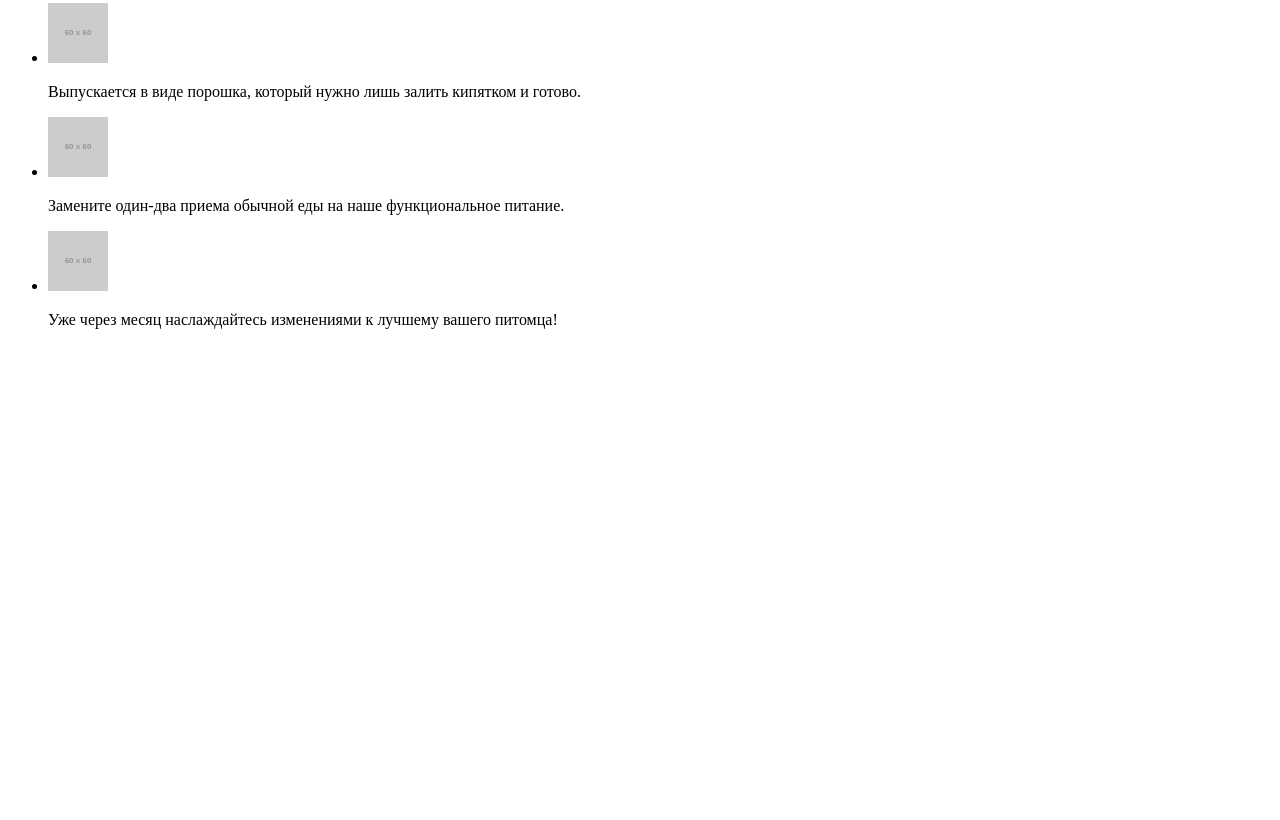
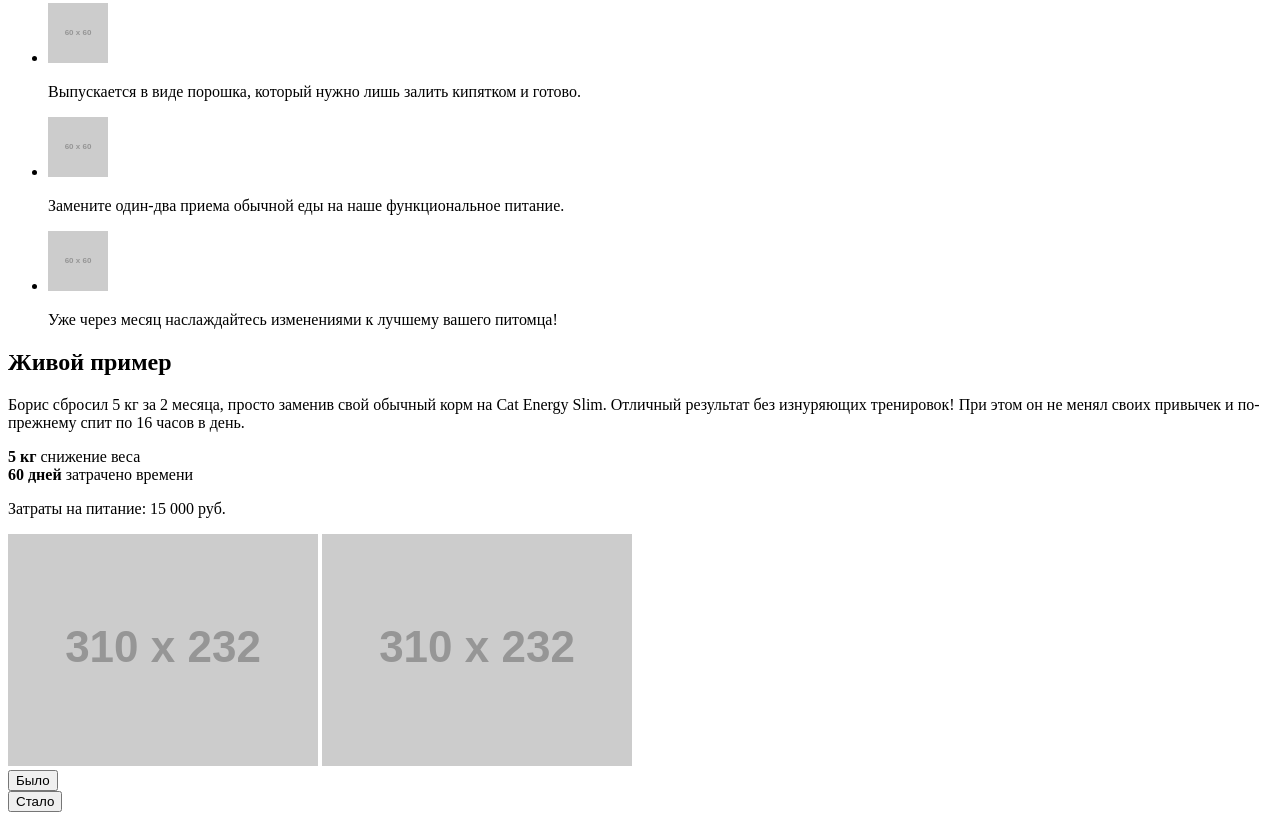
Before and after one commit to ValeriiMakhniuk/664763-cat-energy-19, a website: page source/index.html in a window 1280 px wide. Shown: the part 1054-1874 px from the top of the page. Before the commit the page ends 1399 px from the top, so only its background shows below. Drawn offline with Linux system fonts and the light colour scheme.

Commit message:
before-after section layout

```diff
--- a/source/index.html
+++ b/source/index.html
@@ -124,5 +124,45 @@
       </li>
     </ul>
   </section>
+  <section class="before-after">
+    <div class="before-after__inner">
+      <h2 class="before-after__title">Живой пример</h2>
+      <p class="before-after__text">
+        Борис сбросил 5 кг за 2 месяца, просто заменив свой обычный корм на Cat Energy Slim.
+        Отличный результат без изнуряющих тренировок!
+        При этом он не менял своих привычек и по-прежнему спит по 16 часов в день.
+      </p>
+      <div class="before-after__summary">
+        <div class="before-after__result-block">
+          <strong class="before-after__result">5 кг</strong>
+          <span class="before-after__result-label">снижение веса</span>
+        </div>
+        <div class="before-after__result-block">
+          <strong class="before-after__result">60 дней</strong>
+          <span class="before-after__result-label">затрачено времени</span>
+        </div>
+        <p class="before-after__summary-text">Затраты на питание: 15 000 руб.</p>
+      </div>
+      <img
+        src="https://via.placeholder.com/310x232.png"
+        alt="Кот до приема cat energy"
+        class="before-after__img before-after__img--before"
+      >
+      <img
+        src="https://via.placeholder.com/310x232.png"
+        alt="Кот после приема cat energy"
+        class="before-after__img before-after__img--after visually-hidden"
+      >
+      <div class="before-after__scale">
+        <button type="button" class="before-after__scale-btn before-after__scale-btn--before">
+          Было
+        </button>
+        <div class="before-after__scale-control"></div>
+        <button type="button" class="before-after__scale-btn before-after__scale-btn--after">
+          Стало
+        </button>
+      </div>
+    </div>
+  </section>
 </body>
 </html>
```
